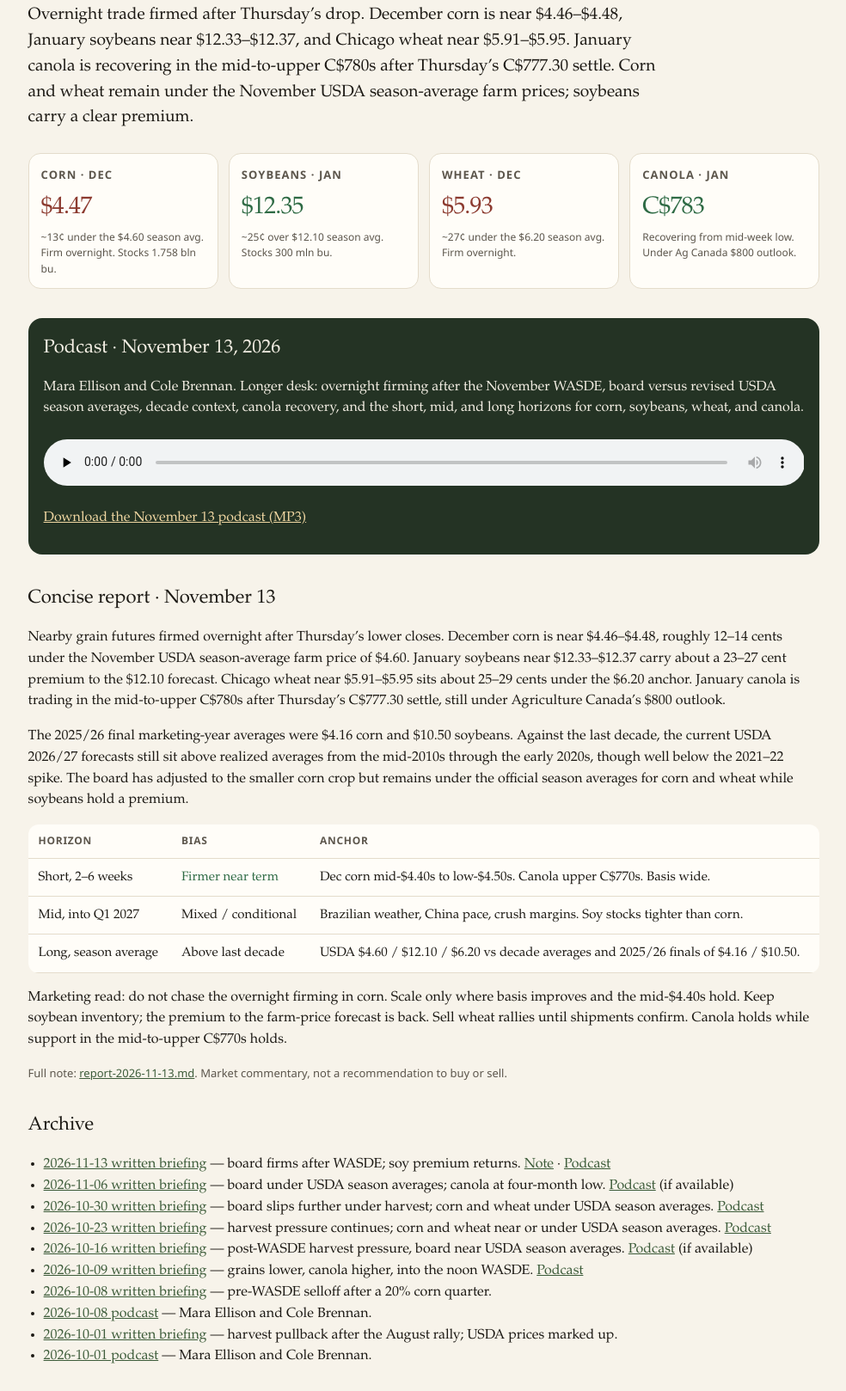
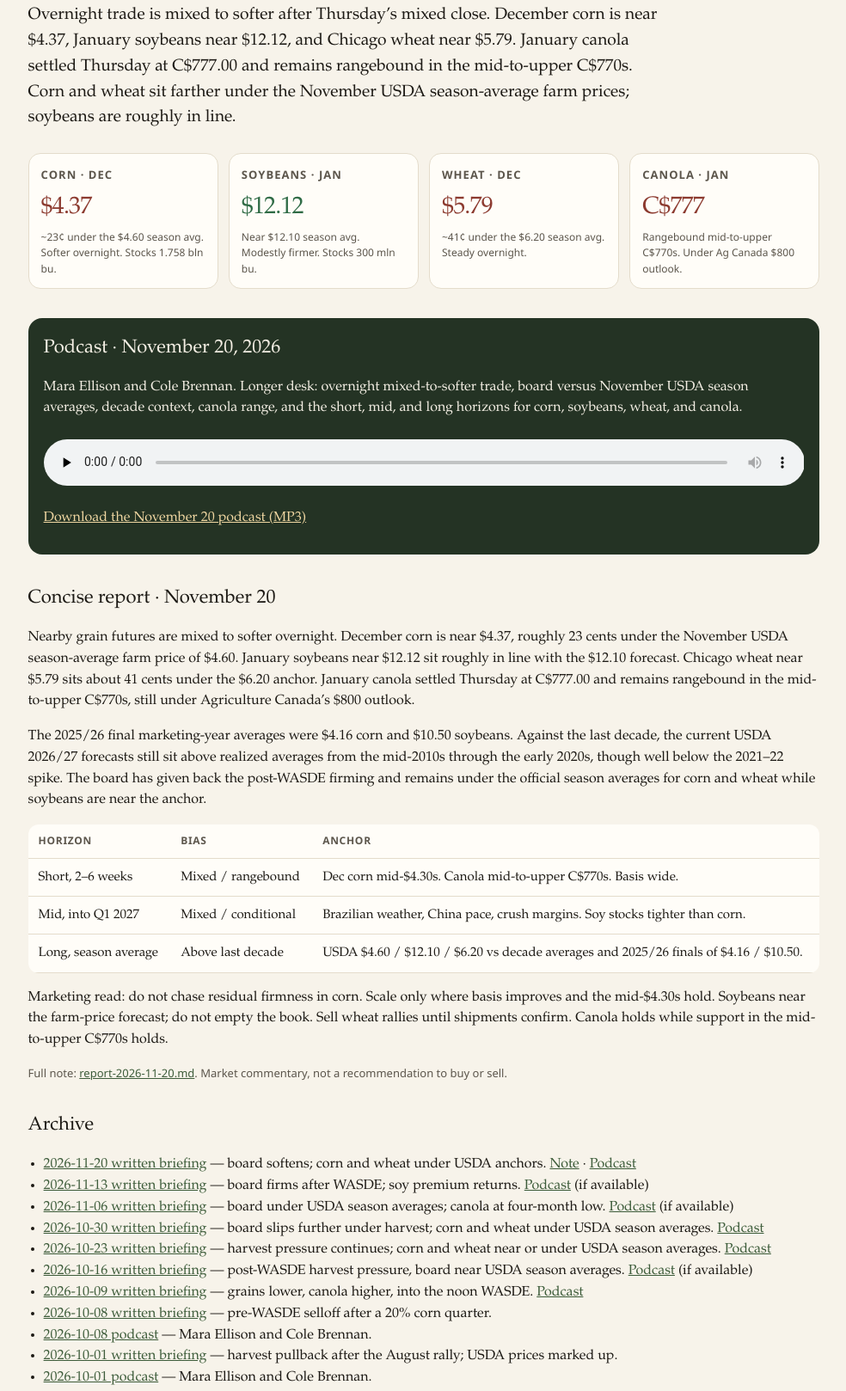
Before and after one commit to Josh201182/row-crop-desk, a plain HTML site: page index.html in a window 1280 px wide. Shown: the part 199-1817 px from the top of the page at 86% size, without its empty margins (57-1041 px from the left). Drawn offline with Linux system fonts and the light colour scheme.

Commit message:
Add November 20, 2026 Row Crop Desk report and update index
Overnight mixed-to-softer trade: Dec corn ~$4.37, Jan soy ~$12.12, Dec wheat ~$5.79, Jan canola C$777. Board farther under USDA corn/wheat season averages; soybeans near anchor. Podcast generated via Voice multi-speaker.

```diff
--- a/index.html
+++ b/index.html
@@ -74,66 +74,67 @@
       <h1>Grain market briefings</h1>
     </div>
     <div class="meta">
-      Issue 2026-11-13<br />
+      Issue 2026-11-20<br />
       Corn · Soybeans · Wheat · Canola<br />
-      Board firms after WASDE; soy premium returns
+      Board softens; corn and wheat under USDA anchors
     </div>
   </header>
   <main>
-    <p class="lede">Overnight trade firmed after Thursday’s drop. December corn is near $4.46–$4.48, January soybeans near $12.33–$12.37, and Chicago wheat near $5.91–$5.95. January canola is recovering in the mid-to-upper C$780s after Thursday’s C$777.30 settle. Corn and wheat remain under the November USDA season-average farm prices; soybeans carry a clear premium.</p>
+    <p class="lede">Overnight trade is mixed to softer after Thursday’s mixed close. December corn is near $4.37, January soybeans near $12.12, and Chicago wheat near $5.79. January canola settled Thursday at C$777.00 and remains rangebound in the mid-to-upper C$770s. Corn and wheat sit farther under the November USDA season-average farm prices; soybeans are roughly in line.</p>
 
     <div class="grid">
       <article class="card">
         <h2>Corn · Dec</h2>
-        <div class="px down">$4.47</div>
-        <div class="sub">~13¢ under the $4.60 season avg. Firm overnight. Stocks 1.758 bln bu.</div>
+        <div class="px down">$4.37</div>
+        <div class="sub">~23¢ under the $4.60 season avg. Softer overnight. Stocks 1.758 bln bu.</div>
       </article>
       <article class="card">
         <h2>Soybeans · Jan</h2>
-        <div class="px up">$12.35</div>
-        <div class="sub">~25¢ over $12.10 season avg. Stocks 300 mln bu.</div>
+        <div class="px up">$12.12</div>
+        <div class="sub">Near $12.10 season avg. Modestly firmer. Stocks 300 mln bu.</div>
       </article>
       <article class="card">
         <h2>Wheat · Dec</h2>
-        <div class="px down">$5.93</div>
-        <div class="sub">~27¢ under the $6.20 season avg. Firm overnight.</div>
+        <div class="px down">$5.79</div>
+        <div class="sub">~41¢ under the $6.20 season avg. Steady overnight.</div>
       </article>
       <article class="card">
         <h2>Canola · Jan</h2>
-        <div class="px up">C$783</div>
-        <div class="sub">Recovering from mid-week low. Under Ag Canada $800 outlook.</div>
+        <div class="px down">C$777</div>
+        <div class="sub">Rangebound mid-to-upper C$770s. Under Ag Canada $800 outlook.</div>
       </article>
     </div>
 
     <section class="player" id="podcast">
-      <h3>Podcast · November 13, 2026</h3>
-      <p>Mara Ellison and Cole Brennan. Longer desk: overnight firming after the November WASDE, board versus revised USDA season averages, decade context, canola recovery, and the short, mid, and long horizons for corn, soybeans, wheat, and canola.</p>
-      <audio controls preload="none" src="row-crop-brief-2026-11-13.mp3">Your browser does not support audio. Download the MP3 below.</audio>
-      <p><a href="row-crop-brief-2026-11-13.mp3">Download the November 13 podcast (MP3)</a></p>
+      <h3>Podcast · November 20, 2026</h3>
+      <p>Mara Ellison and Cole Brennan. Longer desk: overnight mixed-to-softer trade, board versus November USDA season averages, decade context, canola range, and the short, mid, and long horizons for corn, soybeans, wheat, and canola.</p>
+      <audio controls preload="none" src="row-crop-brief-2026-11-20.mp3">Your browser does not support audio. Download the MP3 below.</audio>
+      <p><a href="row-crop-brief-2026-11-20.mp3">Download the November 20 podcast (MP3)</a></p>
     </section>
 
     <section id="report">
-      <h3>Concise report · November 13</h3>
-      <p>Nearby grain futures firmed overnight after Thursday’s lower closes. December corn is near $4.46–$4.48, roughly 12–14 cents under the November USDA season-average farm price of $4.60. January soybeans near $12.33–$12.37 carry about a 23–27 cent premium to the $12.10 forecast. Chicago wheat near $5.91–$5.95 sits about 25–29 cents under the $6.20 anchor. January canola is trading in the mid-to-upper C$780s after Thursday’s C$777.30 settle, still under Agriculture Canada’s $800 outlook.</p>
-      <p>The 2025/26 final marketing-year averages were $4.16 corn and $10.50 soybeans. Against the last decade, the current USDA 2026/27 forecasts still sit above realized averages from the mid-2010s through the early 2020s, though well below the 2021–22 spike. The board has adjusted to the smaller corn crop but remains under the official season averages for corn and wheat while soybeans hold a premium.</p>
+      <h3>Concise report · November 20</h3>
+      <p>Nearby grain futures are mixed to softer overnight. December corn is near $4.37, roughly 23 cents under the November USDA season-average farm price of $4.60. January soybeans near $12.12 sit roughly in line with the $12.10 forecast. Chicago wheat near $5.79 sits about 41 cents under the $6.20 anchor. January canola settled Thursday at C$777.00 and remains rangebound in the mid-to-upper C$770s, still under Agriculture Canada’s $800 outlook.</p>
+      <p>The 2025/26 final marketing-year averages were $4.16 corn and $10.50 soybeans. Against the last decade, the current USDA 2026/27 forecasts still sit above realized averages from the mid-2010s through the early 2020s, though well below the 2021–22 spike. The board has given back the post-WASDE firming and remains under the official season averages for corn and wheat while soybeans are near the anchor.</p>
       <table>
         <thead>
           <tr><th>Horizon</th><th>Bias</th><th>Anchor</th></tr>
         </thead>
         <tbody>
-          <tr><td>Short, 2–6 weeks</td><td class="up">Firmer near term</td><td>Dec corn mid-$4.40s to low-$4.50s. Canola upper C$770s. Basis wide.</td></tr>
+          <tr><td>Short, 2–6 weeks</td><td>Mixed / rangebound</td><td>Dec corn mid-$4.30s. Canola mid-to-upper C$770s. Basis wide.</td></tr>
           <tr><td>Mid, into Q1 2027</td><td>Mixed / conditional</td><td>Brazilian weather, China pace, crush margins. Soy stocks tighter than corn.</td></tr>
           <tr><td>Long, season average</td><td>Above last decade</td><td>USDA $4.60 / $12.10 / $6.20 vs decade averages and 2025/26 finals of $4.16 / $10.50.</td></tr>
         </tbody>
       </table>
-      <p>Marketing read: do not chase the overnight firming in corn. Scale only where basis improves and the mid-$4.40s hold. Keep soybean inventory; the premium to the farm-price forecast is back. Sell wheat rallies until shipments confirm. Canola holds while support in the mid-to-upper C$770s holds.</p>
-      <p class="note">Full note: <a href="report-2026-11-13.md">report-2026-11-13.md</a>. Market commentary, not a recommendation to buy or sell.</p>
+      <p>Marketing read: do not chase residual firmness in corn. Scale only where basis improves and the mid-$4.30s hold. Soybeans near the farm-price forecast; do not empty the book. Sell wheat rallies until shipments confirm. Canola holds while support in the mid-to-upper C$770s holds.</p>
+      <p class="note">Full note: <a href="report-2026-11-20.md">report-2026-11-20.md</a>. Market commentary, not a recommendation to buy or sell.</p>
     </section>
 
     <section id="archive">
       <h3>Archive</h3>
       <ul>
-        <li><a href="#report">2026-11-13 written briefing</a> — board firms after WASDE; soy premium returns. <a href="report-2026-11-13.md">Note</a> · <a href="#podcast">Podcast</a></li>
+        <li><a href="#report">2026-11-20 written briefing</a> — board softens; corn and wheat under USDA anchors. <a href="report-2026-11-20.md">Note</a> · <a href="#podcast">Podcast</a></li>
+        <li><a href="report-2026-11-13.md">2026-11-13 written briefing</a> — board firms after WASDE; soy premium returns. <a href="row-crop-brief-2026-11-13.mp3">Podcast</a> (if available)</li>
         <li><a href="report-2026-11-06.md">2026-11-06 written briefing</a> — board under USDA season averages; canola at four-month low. <a href="row-crop-brief-2026-11-06.mp3">Podcast</a> (if available)</li>
         <li><a href="report-2026-10-30.md">2026-10-30 written briefing</a> — board slips further under harvest; corn and wheat under USDA season averages. <a href="row-crop-brief-2026-10-30.mp3">Podcast</a></li>
         <li><a href="report-2026-10-23.md">2026-10-23 written briefing</a> — harvest pressure continues; corn and wheat near or under USDA season averages. <a href="row-crop-brief-2026-10-23.mp3">Podcast</a></li>
@@ -147,7 +148,7 @@
     </section>
   </main>
   <footer>
-    Sources include CBOT and ICE quotes via AGSIST, Morningstar, Manitoba Co-operator, Western Producer, Farmbucks, and market reports, November 12–13, 2026; USDA WASDE-677, November 10, 2026; FSA MYA and NASS Agricultural Prices; Agriculture Canada October update; World Bank Commodity Markets Outlook; prior Row Crop Desk notes. Futures are settlements or delayed quotes, not a bid. Not for trading decisions.
+    Sources include CBOT and ICE quotes via AGSIST, Morningstar, Manitoba Co-operator, Western Producer, Farmbucks, and market reports, November 19–20, 2026; USDA WASDE-677, November 10, 2026; FSA MYA and NASS Agricultural Prices; Agriculture Canada October update; World Bank Commodity Markets Outlook; prior Row Crop Desk notes. Futures are settlements or delayed quotes, not a bid. Not for trading decisions.
   </footer>
 </body>
 </html>
```
Also changed, not shown: 1 other file.
